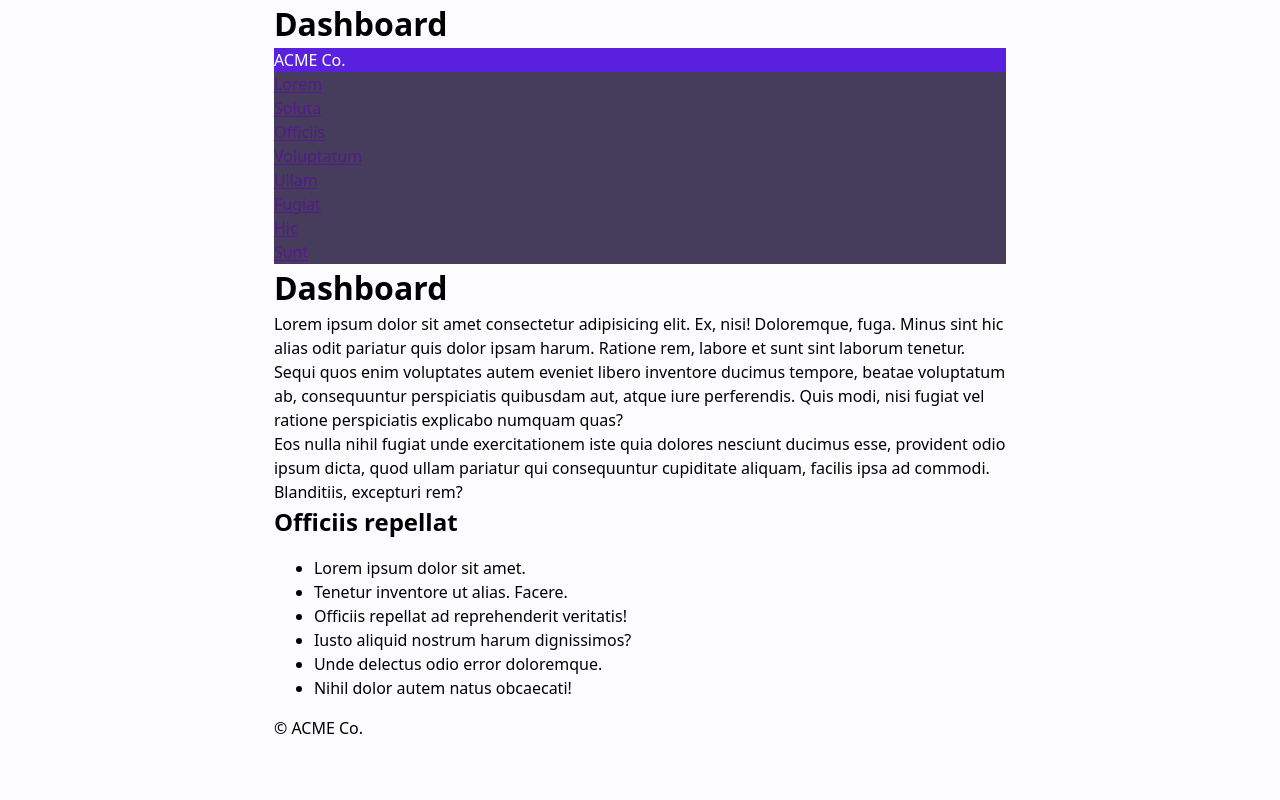
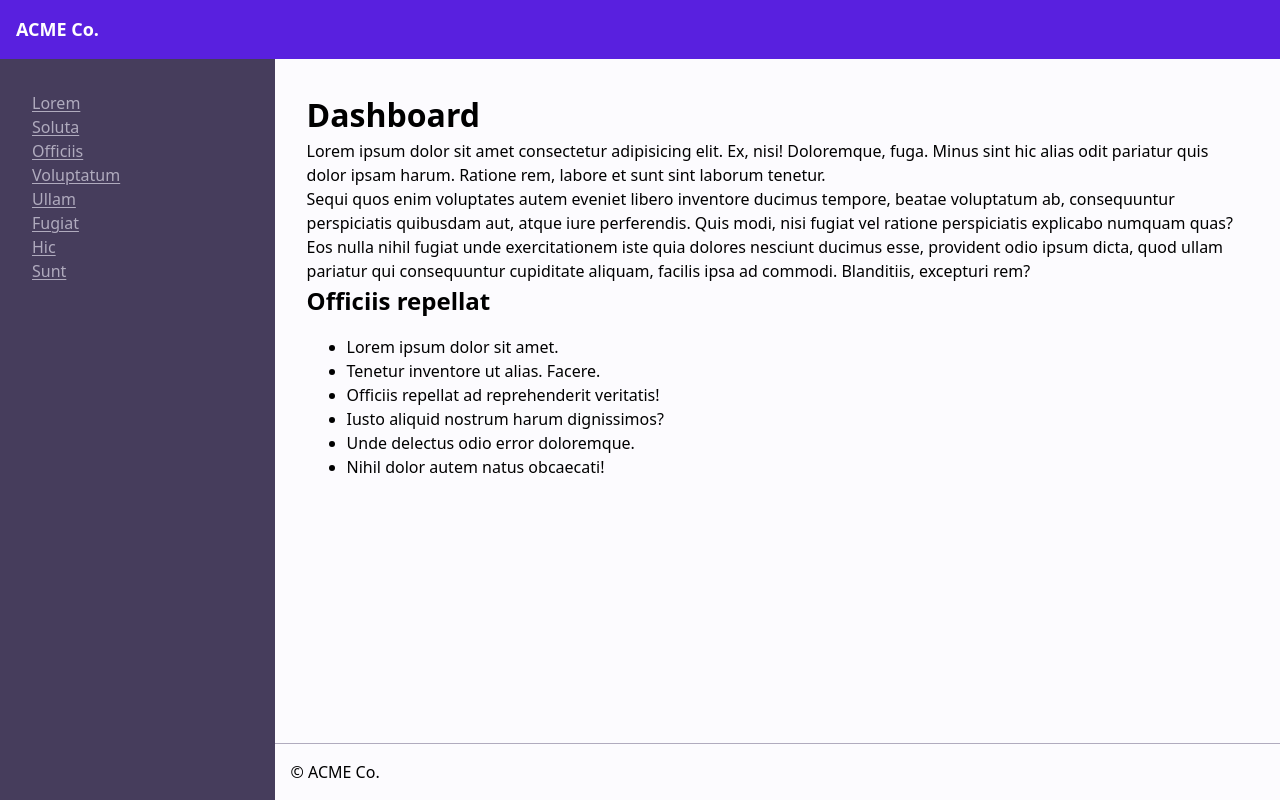
Before and after one commit to alekspanteli/level-up-modern-css, an Eleventy site: page src/docs/templates/dashboard.njk in a window 1280 px wide. Built offline with nearby package versions, Linux system fonts and the light colour scheme; Eleventy itself is replaced by a stand-in of ours; files that its build step writes are made by us from their sources.

Commit message:
add styles

```diff
--- a/src/_includes/template.njk
+++ b/src/_includes/template.njk
@@ -8,12 +8,5 @@
   <link rel="stylesheet" href="{{ '/css/style.css' | url }}">
   <link rel="stylesheet" href="{{ '/css/docs.css' | url }}">
 </head>
-<body>
-  <header class="container">
-    <h1>{{ title }}</h1>
-  </header>
-  <main class="container">
-    {{ content | safe }}
-  </main>
-</body>
+{{ content | safe }}
 </html>
--- a/src/sass/_templates.scss
+++ b/src/sass/_templates.scss
@@ -1,3 +1,39 @@
 .template-dashboard{
+  display: grid;
+  grid-template-areas:
+    "header header"
+    "nav main"
+    "nav footer";
+  grid-auto-rows: auto 1fr auto;
+  grid-template-columns: 30ch 1fr;
+  header{
+    grid-area: header;
+    span{
+      font-size: 1.125rem;
+      font-weight:bold;
+    }
+  }
+  nav{
+    grid-area: nav;
+    a{
+      color: inherit;
+    }
+  }
+  main{
+    grid-area: main;
+  }
+  footer{
+    grid-area: footer;
+    border-top: 1px solid var(--color-on-text);
+  }
+   nav,
+  main {
+    padding: 2rem;
+  }
+
+  header,
+  footer {
+    padding: 1rem;
+  }
 
 }
```
Also changed, not shown: public/css/style.css, public/template/dashboard/index.html, 1 other file.
